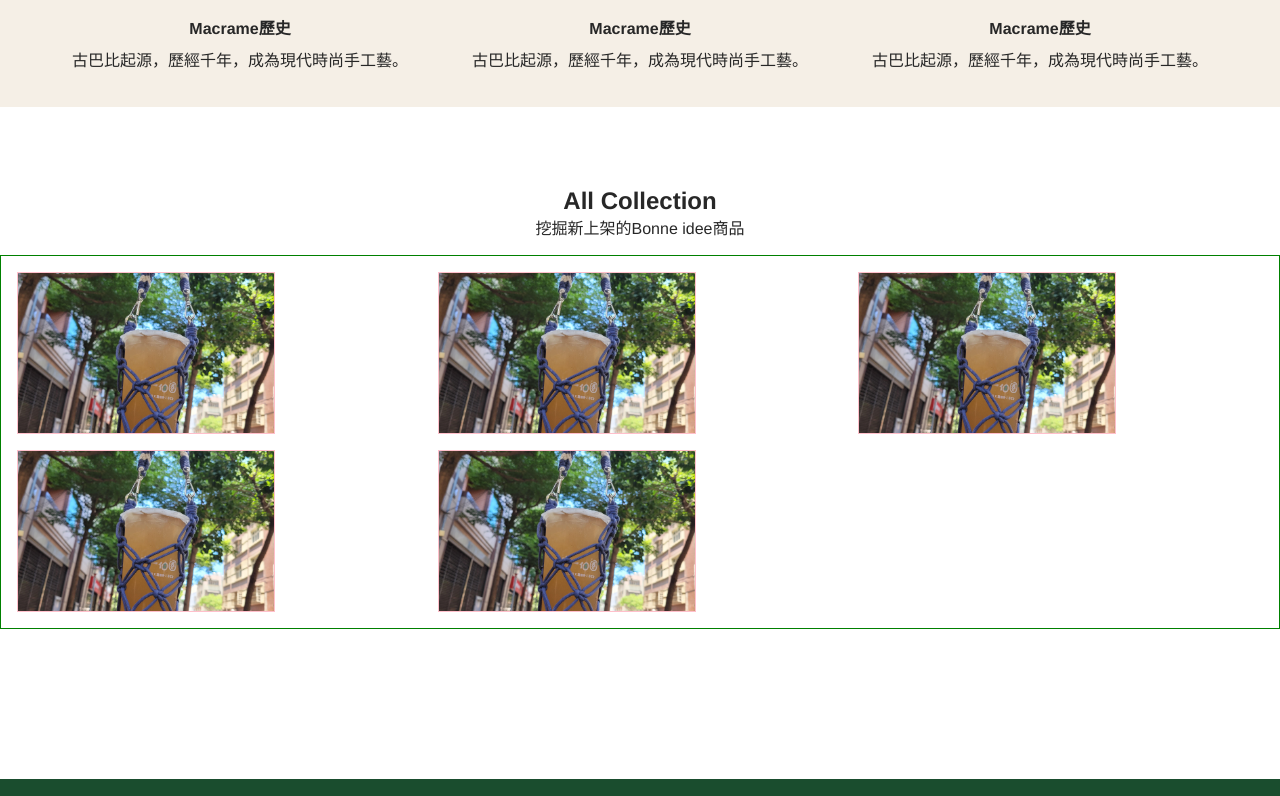
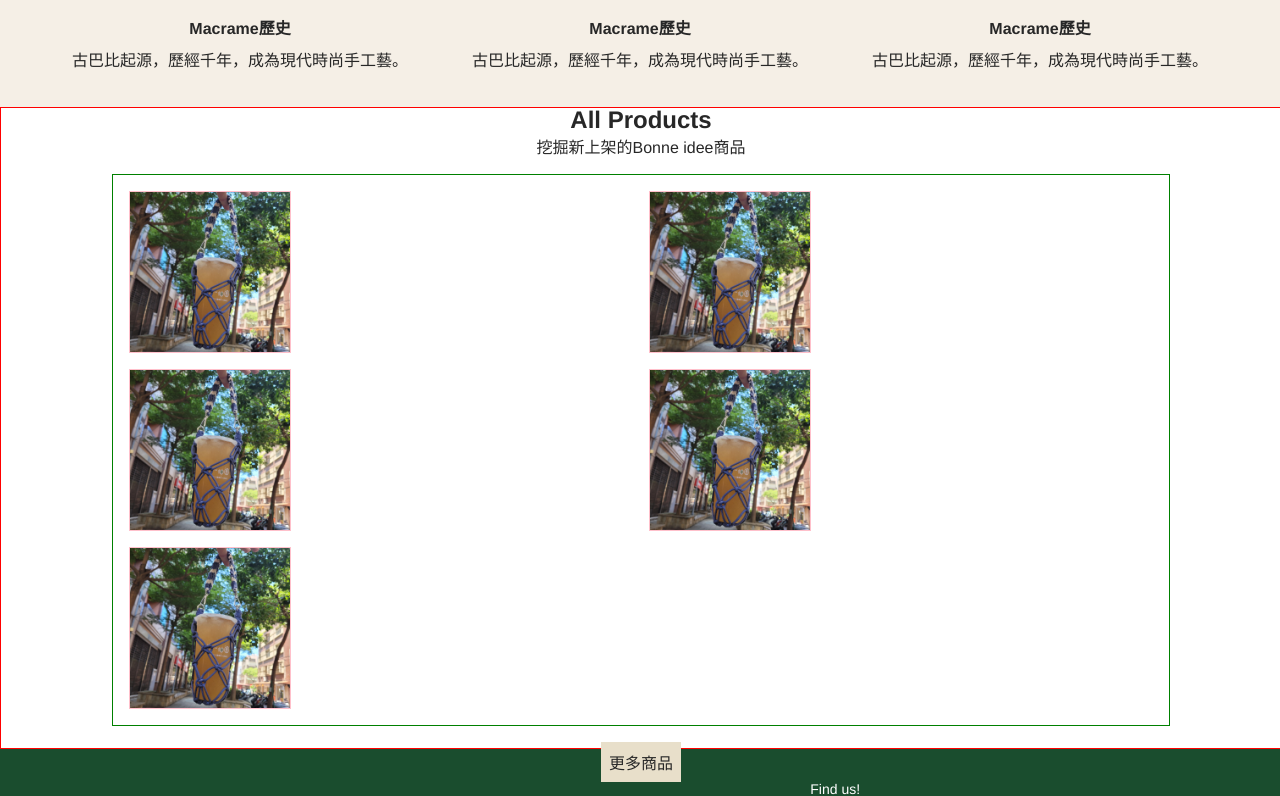
Before and after one commit to mikachou90/bonneidee-online-shop, a React (Vite) app: page / in a window 1280 px wide. Shown: the part 933-1729 px from the top of the page. Built offline with nearby package versions, Linux system fonts and the light colour scheme.

Commit message:
add button in all products section

```diff
--- a/src/pages/MainPage.jsx
+++ b/src/pages/MainPage.jsx
@@ -33,7 +33,7 @@ export default function MainPage() {
 
       <section id="allProducts">
         <div className="titleWrapper">
-          <h2>All Collection</h2>
+          <h2>All Products</h2>
           <p>挖掘新上架的Bonne idee商品</p>
         </div>
         <div className="displayProduct">
@@ -43,6 +43,7 @@ export default function MainPage() {
           <ProductCard />
           <ProductCard />
         </div>
+        <a href="#">更多商品</a>
       </section>
     </>
   );
--- a/src/styles/mainPage.scss
+++ b/src/styles/mainPage.scss
@@ -68,23 +68,37 @@ $font-size-md: 1rem;
  }
 
 #allProducts {
+  border:1px solid red;
   width: 100%;
   height: 80vh;
-  margin-top: 2rem;
+  display: flex;
+  flex-direction: column;
+  justify-content: center;
+  align-items: center;
+
+  a {
+    text-decoration: none;
+    color: $font-color;
+    background-color: $third-color;
+    padding: 0.5rem;
+    margin: 1rem 0;
+  }
 }
 
 .displayProduct {
   border:1px solid green;
+  width: 80%;
   padding: 1rem;
   display: grid;
   grid-template-columns: repeat(2, 1fr);
+  grid-gap: 1rem;
 }
 
 @media screen and (min-width: 768px){
 .displayProduct {
 
-    grid-template-columns: repeat(3, 1fr);
-    grid-gap: 1rem;
+    // grid-template-columns: repeat(3, 1fr);
+    // grid-gap: 1rem;
   }
 
 }
--- a/src/styles/productCard.scss
+++ b/src/styles/productCard.scss
@@ -1,7 +1,7 @@
 .productCardWrapper {
   border: 1px solid pink;
-  width: 20vw;
-  height: 20vh;
+  width: 10rem;
+  height: 10rem;
 }
 
 .imgWrapper {
```
